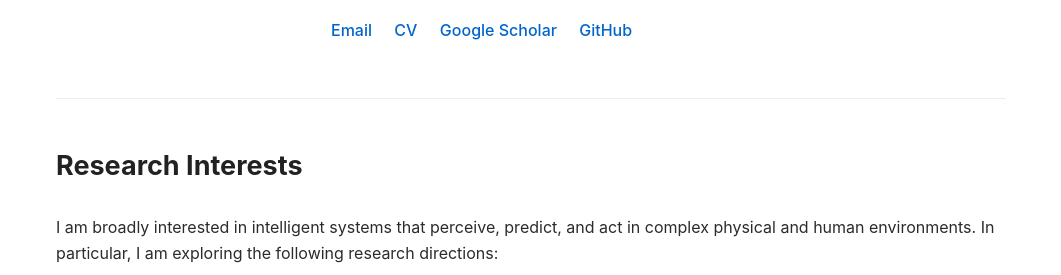
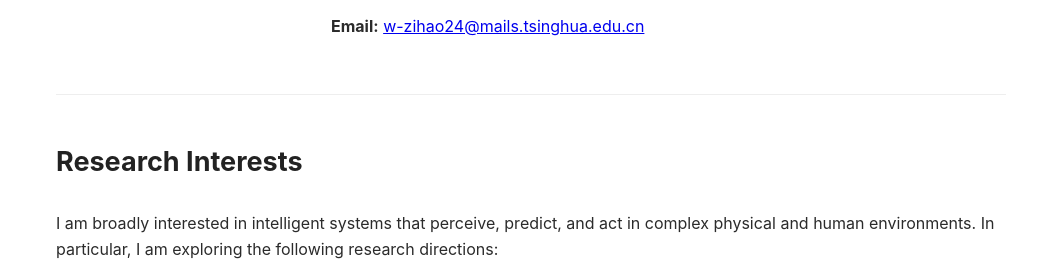
Before and after one commit to wang-zihao02/wang-zihao02.github.io, a plain HTML site: page index.html in a window 1280 px wide. Shown: the part 491-766 px from the top of the page, without its empty margins (109-1170 px from the left). Drawn offline with Linux system fonts and the light colour scheme.

Commit message:
Update index.html

```diff
--- a/index.html
+++ b/index.html
@@ -73,25 +73,13 @@
             learning, world models, and human-AI interaction.
         </p>
 
-        <div class="links">
+<div class="contact-info">
+    <strong>Email:</strong>
+    <a href="mailto:w-zihao24@mails.tsinghua.edu.cn">
+        w-zihao24@mails.tsinghua.edu.cn
+    </a>
+</div>
 
-            <a href="mailto:w-zihao24@mails.tsinghua.edu.cn">
-                Email
-            </a>
-
-            <a href="#cv">CV</a>
-
-            <!-- 后面有 Google Scholar 后，把 # 换成你的链接 -->
-            <a href="#" target="_blank">
-                Google Scholar
-            </a>
-
-            <!-- 换成你的 GitHub Profile -->
-            <a href="https://github.com/wang-zihao02" target="_blank">
-                GitHub
-            </a>
-
-        </div>
 
     </div>
 
```
